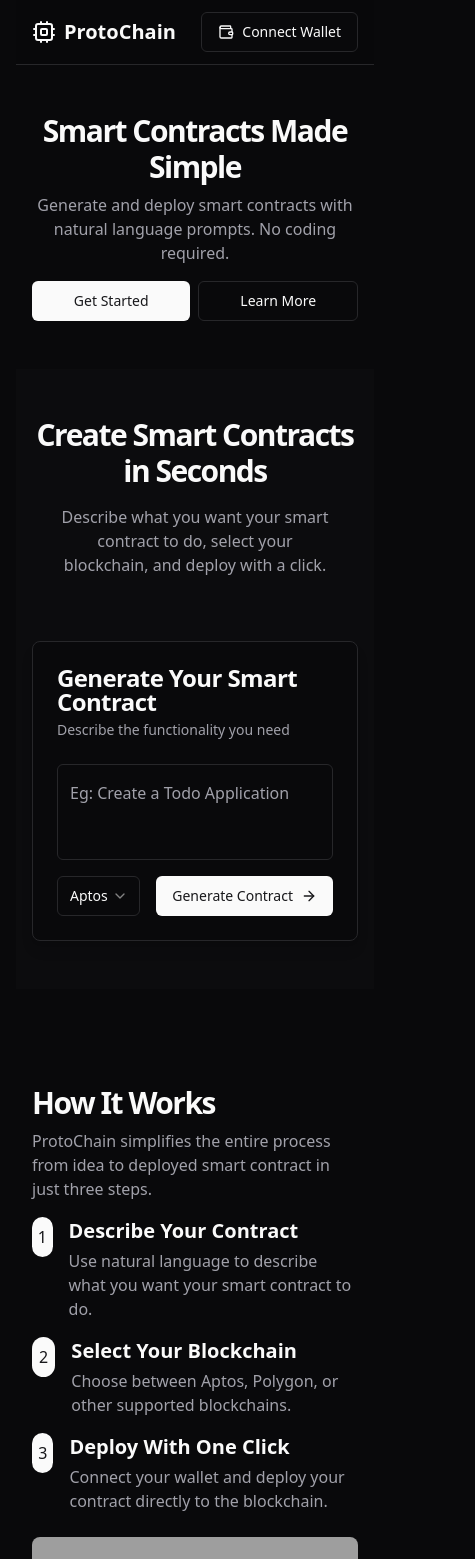
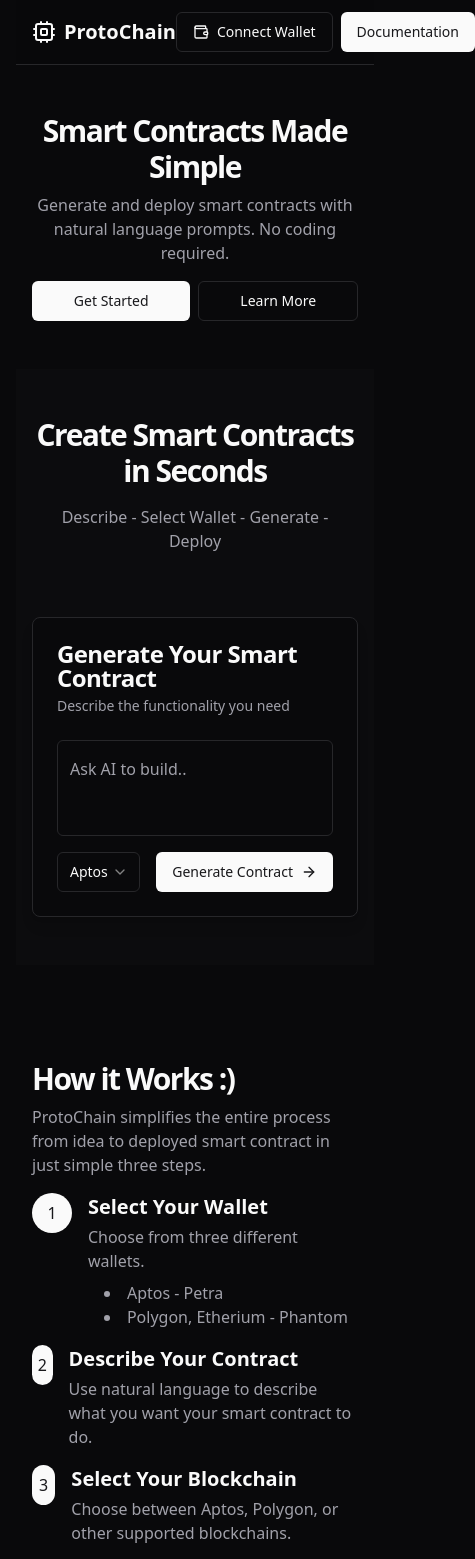
Before and after one commit to Vishal-K-988/ProtoChain, a React (Vite) app: page / in a window 390 px wide. Shown: the top 1559 px of the page, 475 px wide, since content can reach past the window. Built offline with nearby package versions, Linux system fonts and the light colour scheme; grey boxes are pictures that could not be loaded.

Commit message:
added ref and scroll animation - SV2

```diff
--- a/src/App.tsx
+++ b/src/App.tsx
@@ -1,12 +1,28 @@
-import { Cpu, ArrowRight, Code, Layers, Wallet, ChevronDown } from 'lucide-react';
+import { useRef } from "react";
+import { Cpu, ArrowRight, Code, Layers, Wallet, ChevronDown } from "lucide-react";
 
 function App() {
+  // Ref for the Contract Generator Section
+  const contractSectionRef = useRef<HTMLElement | null>(null);
 
+  // Ref for the "Ready to Build Your Smart Contract?" CTA Section
+  const ctaSectionRef = useRef<HTMLElement | null>(null);
 
+  // Scroll handlers
+  const scrollToContractSection = () => {
+    if (contractSectionRef.current) {
+      contractSectionRef.current.scrollIntoView({ behavior: "smooth" });
+    }
+  };
 
+  const scrollToCTASection = () => {
+    if (ctaSectionRef.current) {
+      ctaSectionRef.current.scrollIntoView({ behavior: "smooth" });
+    }
+  };
 
   return (
-    <div className="flex min-h-screen flex-col bg-background text-foreground px-4 ">
+    <div className="flex min-h-screen flex-col bg-background text-foreground px-4">
       {/* Header */}
       <header className="sticky top-0 z-40 w-full border-b border-border bg-background/95 backdrop-blur supports-[backdrop-filter]:bg-background/60">
         <div className="container flex h-16 items-center justify-between">
@@ -14,13 +30,32 @@
             <Cpu className="h-6 w-6" />
             <span className="text-xl font-bold">ProtoChain</span>
           </div>
-          <nav className="hidden md:flex gap-6 items-center">
 
-     </nav>
-      <button className="inline-flex items-center justify-center gap-2 whitespace-nowrap rounded-md text-sm font-medium ring-offset-background transition-colors focus-visible:outline-none focus-visible:ring-2 focus-visible:ring-ring focus-visible:ring-offset-2 disabled:pointer-events-none disabled:opacity-50 border border-input bg-background hover:bg-accent hover:text-accent-foreground h-10 px-4 py-2">
+          {/* If you have nav items, place them here */}
+          <nav className="hidden md:flex gap-6 items-center" />
+
+          {/* Header Buttons */}
+          <div className="flex items-center space-x-2">
+            <button
+              className="inline-flex items-center justify-center gap-2 whitespace-nowrap rounded-md text-sm font-medium
+                         ring-offset-background transition-colors focus-visible:outline-none focus-visible:ring-2
+                         focus-visible:ring-ring focus-visible:ring-offset-2 disabled:pointer-events-none
+                         disabled:opacity-50 border border-input bg-background hover:bg-accent hover:text-accent-foreground
+                         h-10 px-4 py-2"
+            >
               <Wallet className="h-4 w-4" />
               Connect Wallet
             </button>
+            <button
+
+              className="inline-flex items-center justify-center gap-2 whitespace-nowrap rounded-md text-sm font-medium
+                         ring-offset-background transition-colors focus-visible:outline-none focus-visible:ring-2
+                         focus-visible:ring-ring focus-visible:ring-offset-2 disabled:pointer-events-none
+                         disabled:opacity-50 bg-primary text-primary-foreground hover:bg-primary/90 h-10 px-4 py-2"
+            >
+              Documentation
+            </button>
+          </div>
         </div>
       </header>
 
@@ -40,10 +75,27 @@
               </div>
               <div className="mx-auto w-full max-w-sm space-y-2">
                 <div className="flex space-x-2">
-          <button className="inline-flex items-center justify-center gap-2 whitespace-nowrap rounded-md text-sm font-medium ring-offset-background transition-colors focus-visible:outline-none focus-visible:ring-2 focus-visible:ring-ring focus-visible:ring-offset-2 disabled:pointer-events-none disabled:opacity-50 bg-primary text-primary-foreground hover:bg-primary/90 h-10 px-4 py-2 w-full">
+                  {/* 1. Hero "Get Started" -> scrolls to contract generator */}
+                  <button
+                    onClick={scrollToContractSection}
+                    className="inline-flex items-center justify-center gap-2 whitespace-nowrap rounded-md text-sm font-medium
+                               ring-offset-background transition-colors focus-visible:outline-none focus-visible:ring-2
+                               focus-visible:ring-ring focus-visible:ring-offset-2 disabled:pointer-events-none
+                               disabled:opacity-50 bg-primary text-primary-foreground hover:bg-primary/90
+                               h-10 px-4 py-2 w-full"
+                  >
                     Get Started
                   </button>
-                  <button className="inline-flex items-center justify-center gap-2 whitespace-nowrap rounded-md text-sm font-medium ring-offset-background transition-colors focus-visible:outline-none focus-visible:ring-2 focus-visible:ring-ring focus-visible:ring-offset-2 disabled:pointer-events-none disabled:opacity-50 border border-input bg-background hover:bg-accent hover:text-accent-foreground h-10 px-4 py-2 w-full">
+
+                  {/* 2. Hero "Learn More" -> scrolls to CTA section */}
+                  <button
+                    onClick={scrollToCTASection}
+                    className="inline-flex items-center justify-center gap-2 whitespace-nowrap rounded-md text-sm font-medium
+                               ring-offset-background transition-colors focus-visible:outline-none focus-visible:ring-2
+                               focus-visible:ring-ring focus-visible:ring-offset-2 disabled:pointer-events-none
+                               disabled:opacity-50 border border-input bg-background hover:bg-accent
+                               hover:text-accent-foreground h-10 px-4 py-2 w-full"
+                  >
                     Learn More
                   </button>
                 </div>
@@ -53,41 +105,61 @@
         </section>
 
         {/* Contract Generator Section */}
-        <section className="w-full py-12 md:py-24 lg:py-32 bg-muted/10">
+        <section
+          ref={contractSectionRef}
+          className="w-full py-12 md:py-24 lg:py-32 bg-muted/10"
+        >
           <div className="container px-4 md:px-6">
-                 <div className="mx-auto flex max-w-[58rem]                     flex-col items-center justify-center gap-4 text-center">
+            <div className="mx-auto flex max-w-[58rem] flex-col items-center justify-center gap-4 text-center">
               <h2 className="text-3xl font-bold tracking-tighter sm:text-4xl md:text-5xl">
                 Create Smart Contracts in Seconds
               </h2>
               <p className="max-w-[85%] text-muted-foreground md:text-xl/relaxed lg:text-base/relaxed xl:text-xl/relaxed">
-                Describe what you want your smart contract to do, select your blockchain, and deploy with a click.
+                Describe - Select Wallet - Generate - Deploy
               </p>
             </div>
             <div className="mx-auto mt-16 max-w-3xl">
               <div className="rounded-lg bg-card text-card-foreground border shadow-lg">
                 <div className="flex flex-col space-y-1.5 p-6">
-                  <h3 className="text-2xl font-semibold leading-none tracking-tight">Generate Your Smart Contract</h3>
-           <p className="text-sm text-muted-foreground">Describe the functionality you need</p>
+                  <h3 className="text-2xl font-semibold leading-none tracking-tight">
+                    Generate Your Smart Contract
+                  </h3>
+                  <p className="text-sm text-muted-foreground">
+                    Describe the functionality you need
+                  </p>
                 </div>
                 <div className="p-6 pt-0">
                   <div className="space-y-4">
                     <textarea
-                      className="flex w-full rounded-md border     border-input bg-background px-3 ring-offset-background                 file:border-0 file:bg-transparent file:text-sm file:font-medium placeholder:text-muted-foreground focus-visible:outline-none focus-visible:ring-2 focus-visible:ring-ring focus-visible:ring-offset-2 disabled:cursor-not-allowed disabled:opacity-50 h-24 resize-none py-4 text-base"
-                 placeholder="Eg: Create a Todo Application  "
+                      className="flex w-full rounded-md border border-input bg-background px-3
+                                 ring-offset-background file:border-0 file:bg-transparent file:text-sm
+                                 file:font-medium placeholder:text-muted-foreground focus-visible:outline-none
+                                 focus-visible:ring-2 focus-visible:ring-ring focus-visible:ring-offset-2
+                                 disabled:cursor-not-allowed disabled:opacity-50 h-24 resize-none py-4 text-base"
+                      placeholder="Ask AI to build..  "
                     />
-         <div className="flex items-center       gap-4">
+                    <div className="flex items-center gap-4">
                       <div className="w-1/3">
                         <div className="relative">
-                 <select className="flex h-10 w-full             items-center justify-between rounded-md border border-input                bg-background px-3 py-2 text-sm ring-offset-background focus:outline-none focus:ring-2 focus:ring-ring focus:ring-offset-2 appearance-none">
+                          <select
+                            className="flex h-10 w-full items-center justify-between rounded-md border border-input
+                                       bg-background px-3 py-2 text-sm ring-offset-background focus:outline-none
+                                       focus:ring-2 focus:ring-ring focus:ring-offset-2 appearance-none"
+                          >
                             <option>Aptos</option>
                             <option>Polygon</option>
                             <option>Ethereum</option>
-
                           </select>
                           <ChevronDown className="absolute right-3 top-1/2 transform -translate-y-1/2 h-4 w-4 opacity-50 pointer-events-none" />
                         </div>
                       </div>
-                <button className="inline-flex  items-center justify-center whitespace-nowrap rounded-md text-sm font-medium ring-offset-background transition-colors focus-visible:outline-none focus-visible:ring-2 focus-visible:ring-ring focus-visible:ring-offset-2 disabled:pointer-events-none disabled:opacity-50 bg-primary text-primary-foreground hover:bg-primary/90 h-10 px-4 py-2 flex-1 gap-2">
+                      <button
+                        className="inline-flex items-center justify-center whitespace-nowrap rounded-md text-sm font-medium
+                                   ring-offset-background transition-colors focus-visible:outline-none focus-visible:ring-2
+                                   focus-visible:ring-ring focus-visible:ring-offset-2 disabled:pointer-events-none
+                                   disabled:opacity-50 bg-primary text-primary-foreground hover:bg-primary/90
+                                   h-10 px-4 py-2 flex-1 gap-2"
+                      >
                         Generate Contract
                         <ArrowRight className="h-4 w-4" />
                       </button>
@@ -105,32 +177,43 @@
             <div className="mx-auto grid max-w-5xl items-center gap-6 py-12 lg:grid-cols-2 lg:gap-12">
               <div className="flex flex-col justify-center space-y-4">
                 <div className="space-y-2">
-        <h2 className="text-3xl font-bold tracking-tighter sm:text-4xl md:text-5xl">How It Works</h2>
+                  <h2 className="text-3xl font-bold tracking-tighter sm:text-4xl md:text-5xl">
+                    How it Works :)
+                  </h2>
                   <p className="max-w-[600px] text-muted-foreground md:text-xl/relaxed lg:text-base/relaxed xl:text-xl/relaxed">
-                    ProtoChain simplifies the entire process from idea to deployed smart contract in just three steps.
-
-
-
+                    ProtoChain simplifies the entire process from idea to deployed smart contract in
+                    just simple three steps.
                   </p>
                 </div>
                 <div className="space-y-4">
                   {[
                     {
+                      title: "Select Your Wallet",
+                      description: (
+                        <>
+                          <p>Choose from three different wallets.</p>
+                          <ul className="list-disc list-inside ml-4 mt-2">
+                            <li>Aptos - Petra</li>
+                            <li>Polygon, Etherium - Phantom</li>
+                          </ul>
+                        </>
+                      ),
+                    },
+                    {
                       title: "Describe Your Contract",
-                      description: "Use natural language to describe what you want your smart contract to do.",
+                      description:
+                        "Use natural language to describe what you want your smart contract to do.",
                     },
                     {
                       title: "Select Your Blockchain",
-                      description: "Choose between Aptos, Polygon, or other supported blockchains.",
+                      description:
+                        "Choose between Aptos, Polygon, or other supported blockchains.",
                     },
                     {
                       title: "Deploy With One Click",
-                      description: "Connect your wallet and deploy your contract directly to the blockchain.",
+                      description:
+                        "Connect your wallet and deploy your contract directly to the blockchain.",
                     },
-
-
-
-
                   ].map((step, index) => (
                     <div key={index} className="flex items-start gap-4">
                       <div className="flex h-10 w-10 items-center justify-center rounded-full bg-primary text-primary-foreground">
@@ -146,10 +229,10 @@
               </div>
               <div className="flex items-center justify-center">
                 <img
-                  src="https://images.unsplash.com/photo-1639322537228-f710d846310a?auto=format&fit=crop&q=80&w=400&h=400"
+                  src="https://images.unsplash.com/photo-1451187580459-43490279c0fa?q=80&w=2072&auto=format&fit=crop&ixlib=rb-4.0.3&ixid=M3wxMjA3fDB8MHxwaG90by1wYWdlfHx8fGVufDB8fHx8fA%3D%3D"
                   alt="How ProtoChain works"
                   className="rounded-lg object-cover"
-                  width={400}
+                  width={600}
                   height={400}
                 />
               </div>
@@ -165,7 +248,8 @@
                 Features That Make the Difference
               </h2>
               <p className="max-w-[85%] text-muted-foreground md:text-xl/relaxed lg:text-base/relaxed xl:text-xl/relaxed">
-           ProtoChain combines powerful technology with an intuitive interface to make smart contract development accessible to everyone.
+                ProtoChain combines powerful technology with an intuitive interface to make smart
+                contract development accessible to everyone.
               </p>
             </div>
             <div className="mx-auto grid max-w-5xl grid-cols-1 gap-6 py-12 md:grid-cols-2 lg:grid-cols-3">
@@ -173,23 +257,31 @@
                 {
                   icon: <Code className="h-10 w-10 text-primary" />,
                   title: "AI-Powered Generation",
-                  description: "Our advanced AI understands your requirements and generates secure, optimized smart contract code.",
+                  description:
+                    "Our advanced AI understands your requirements and generates secure, optimized smart contract code.",
                 },
                 {
                   icon: <Layers className="h-10 w-10 text-primary" />,
                   title: "Multi-Chain Support",
-                  description: "Deploy to multiple blockchains including Aptos and Polygon with the same simple interface.",
+                  description:
+                    "Deploy to multiple blockchains including Aptos and Polygon with the same simple interface.",
                 },
                 {
                   icon: <Wallet className="h-10 w-10 text-primary" />,
                   title: "Seamless Wallet Integration",
-                  description: "Connect your preferred wallet for a smooth deployment experience with maximum security.",
+                  description:
+                    "Connect your preferred wallet for a smooth deployment experience with maximum security.",
                 },
               ].map((feature, index) => (
-                <div key={index} className="rounded-lg border bg-card text-card-foreground shadow-sm">
+                <div
+                  key={index}
+                  className="rounded-lg border bg-card text-card-foreground shadow-sm"
+                >
                   <div className="flex flex-col space-y-1.5 p-6">
                     {feature.icon}
-                    <h3 className="text-2xl font-semibold leading-none tracking-tight mt-4">{feature.title}</h3>
+                    <h3 className="text-2xl font-semibold leading-none tracking-tight mt-4">
+                      {feature.title}
+                    </h3>
                   </div>
                   <div className="p-6 pt-0">
                     <p className="text-muted-foreground">{feature.description}</p>
@@ -200,18 +292,29 @@
           </div>
         </section>
 
-
-        <section className="w-full py-12 md:py-24 lg:py-32">
+        {/* CTA: "Ready to Build Your Smart Contract?" */}
+        <section ref={ctaSectionRef} className="w-full py-12 md:py-24 lg:py-32">
           <div className="container px-4 md:px-6">
             <div className="mx-auto flex max-w-[58rem] flex-col items-center justify-center gap-4 text-center">
               <h2 className="text-3xl font-bold tracking-tighter sm:text-4xl md:text-5xl">
-                Ready to Build Your Smart Contract?
+                Ready to Build More ?
               </h2>
               <p className="max-w-[85%] text-muted-foreground md:text-xl/relaxed lg:text-base/relaxed xl:text-xl/relaxed">
-                Join thousands of developers and businesses who are already using ProtoChain to simplify their blockchain development.
+              <b>Create
+                </b> and <b>Deploy</b>  your frontend applications in real time with <b>Low-Code</b>.
+              <br />
+Harness <b>AI</b>  to optimize code, streamline workflows, and accelerate innovation.
+<br />
+Leverage <b>Web3</b>  for secure, decentralized solutions that redefine the modern web.
               </p>
-              <button className="inline-flex items-center justify-center gap-2 whitespace-nowrap text-sm font-medium ring-offset-background transition-colors focus-visible:outline-none focus-visible:ring-2 focus-visible:ring-ring focus-visible:ring-offset-2 disabled:pointer-events-none disabled:opacity-50 bg-primary text-primary-foreground hover:bg-primary/90 h-11 rounded-md px-8 mt-4">
-                Get Started for Free
+              <button
+                className="inline-flex items-center justify-center gap-2 whitespace-nowrap text-sm font-medium
+                           ring-offset-background transition-colors focus-visible:outline-none focus-visible:ring-2
+                           focus-visible:ring-ring focus-visible:ring-offset-2 disabled:pointer-events-none
+                           disabled:opacity-50 bg-primary text-primary-foreground hover:bg-primary/90
+                           h-11 rounded-md px-8 mt-4"
+              >
+                Build
               </button>
             </div>
           </div>
@@ -226,9 +329,15 @@
             <p className="text-sm text-muted-foreground">IGRIS</p>
           </div>
           <div className="flex gap-4">
-            <a href="#" className="text-sm text-muted-foreground hover:text-primary">Terms</a>
-            <a href="#" className="text-sm text-muted-foreground hover:text-primary">Privacy</a>
-            <a href="#" className="text-sm text-muted-foreground hover:text-primary">Contact</a>
+            <a href="#" className="text-sm text-muted-foreground hover:text-primary">
+              Terms
+            </a>
+            <a href="#" className="text-sm text-muted-foreground hover:text-primary">
+              Privacy
+            </a>
+            <a href="#" className="text-sm text-muted-foreground hover:text-primary">
+              Contact
+            </a>
           </div>
         </div>
       </footer>
```
Lines whose indentation alone changed are shown as unchanged.
